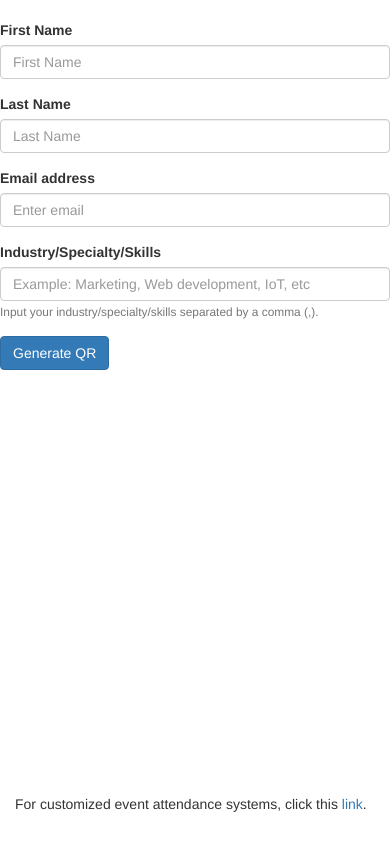
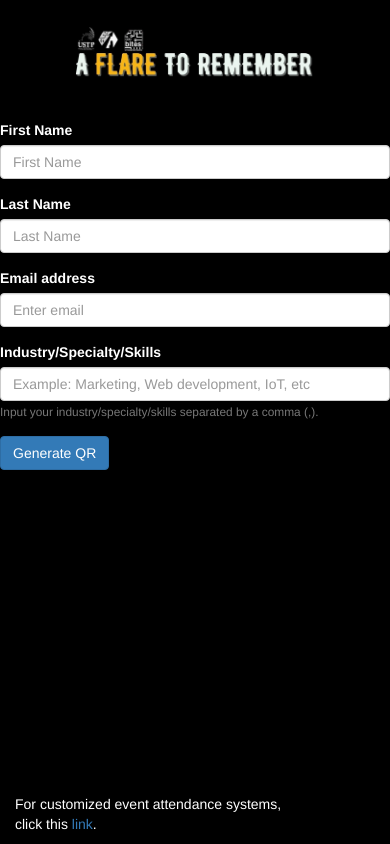
Before and after one commit to djrixg/qrgenerator, a plain HTML site: page index.html in a window 390 px wide. Drawn offline with Linux system fonts and the light colour scheme.

Commit message:
ui change

```diff
--- a/index.html
+++ b/index.html
@@ -1,23 +1,45 @@
 <!DOCTYPE html>
 <html>
 <head>
-	<meta charset="utf-8">
+	<meta name="viewport" content="width=device-width, initial-scale=1.0">
 	<title>QR Generator</title>
 	<script src="jquery.js"></script>
 	<script src="qrcode.min.js"></script>
 	<script src="jspdf.debug.js"></script>
 	<link rel="stylesheet" type="text/css" href="bootstrap.min.css">
 	<style type="text/css">
+		body{
+			background: black;
+			color: white;
+		}
 		footer {
 		    position: fixed;
 		    height: 50px;
 		    bottom: 0;
 		    width: 100%;
 		}
+		.center {
+		  margin: auto;
+		  width: 50%;
+		  padding: 20px;
+		}
+		@media only screen and (max-width: 600px) {
+			.logo {
+			  width: 100%;
+			}
+			.center {
+			  margin: auto;
+			  width: 75%;
+			  padding: 10px;
+			}
+		}
 	</style>
 </head>
-<body><br>
-	<div class="container">
+<body bgcolor="black">
+	<div class="center">
+	  <a class="navbar-brand"><img class="logo" src="logo.jpg" width="500px"></a>
+  </div>
+	<div class="container" style="margin-top: 100px;">
 		<div class="row">
 			<div id="col-xs-10 col-md-6">
 			  <div class="form-group">
@@ -43,20 +65,21 @@
 			<div class="col-xs-10 col-md-6 container">
 				<div class="row">
 					<div id="qrcode" class="col-xs-12" style="margin-top:20px" width="100%"></div>
-				<div class="row hidden" id="download">
+				<div class="row hidden" id="download" style="margin: 20px;">
 					<button style="margin-top: 10px;" class="btn btn-primary" onclick="DownloadAsImage()">Download QR Code</button>
-					<small class="text-muted">For mobile, long-press the QR Code and save to gallery.</small>
+					<small class="text-muted">For mobile, long-press the QR Code and click save.</small>
 				</div>
 				</div>
 			</div>
 		</div>
+		<br><br><br>
 	</div>
 	<script type="text/javascript">
 		var element = $("#qrcode");
 		$("#screenshot").on('click',function(){
-		  if($("#fname").val()==""||$("#lname").val()==""||$("#email").val()==""||$("#field").val()==""){
-		  	alert("Please don't leave anything blank");
-	  		}else{
+		  // if($("#fname").val()==""||$("#lname").val()==""||$("#email").val()==""||$("#field").val()==""){
+		  // 	alert("Please don't leave anything blank");
+	  	// 	}else{
 			$("#qrcode").empty();
 			$("#download").removeClass("hidden");
 			  qr_code_size = 200;
@@ -69,7 +92,10 @@
 	  		            colorLight : "#ffffff",
 	  		            correctLevel : QRCode.CorrectLevel.H
 	  	        });
-	  		}
+	  	        $([document.documentElement, document.body]).animate({
+		        scrollTop: $("#qrcode").offset().top
+		    }, 2000);
+	  		// }
 		});
 		function downloadURI(uri, name) {
 		    var link = document.createElement("a");
@@ -91,7 +117,7 @@
 	</script>
 	<footer class="fixed-bottom">
 		<div class="container">
-			For customized event attendance systems, click this <a href="https://compiled.social/djrixg" target="_blank">link</a>.
+			For customized event attendance systems,<br>click this <a href="https://compiled.social/djrixg" target="_blank">link</a>.
 		</div>
 	</footer>
 </body>
```
Also changed, not shown: logo.jpg (added).
